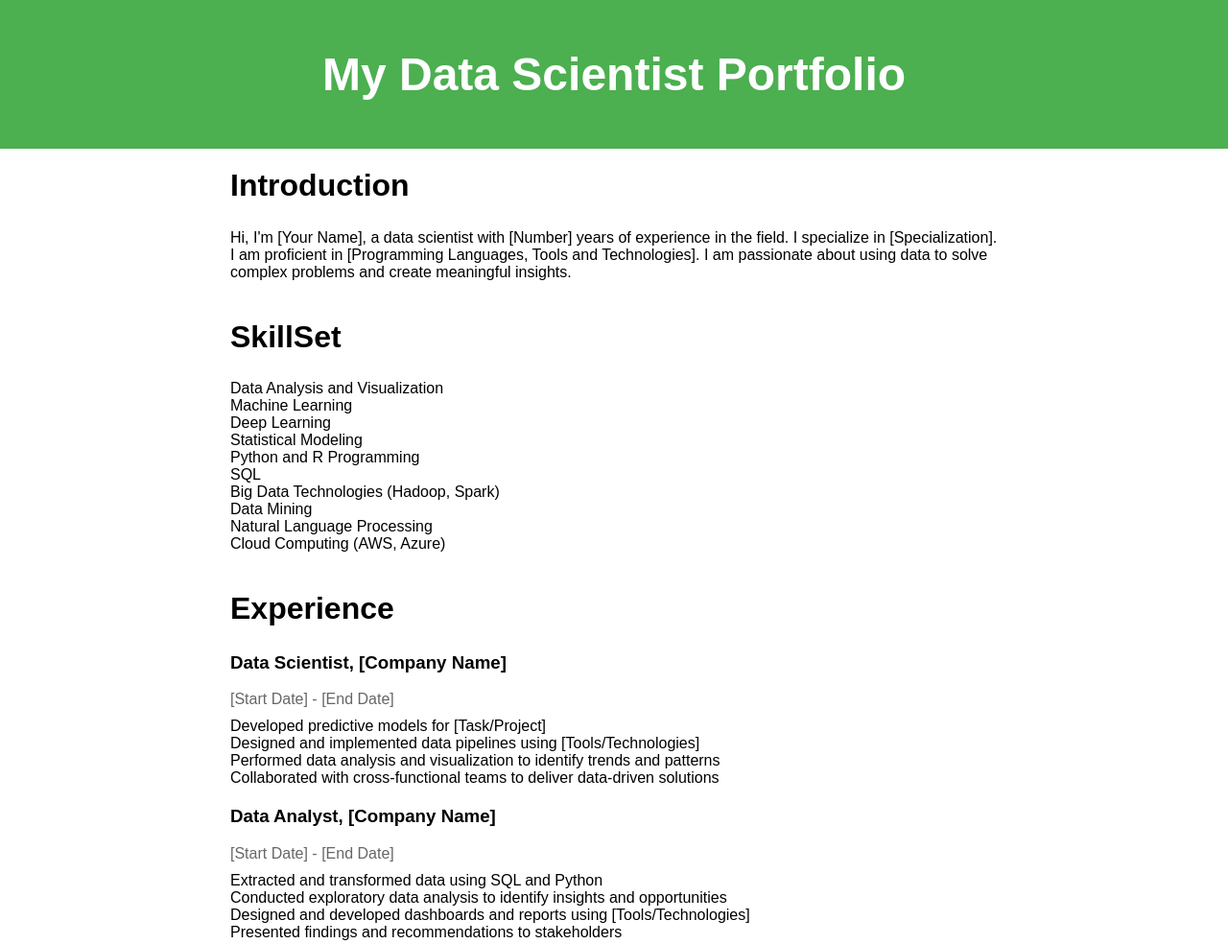
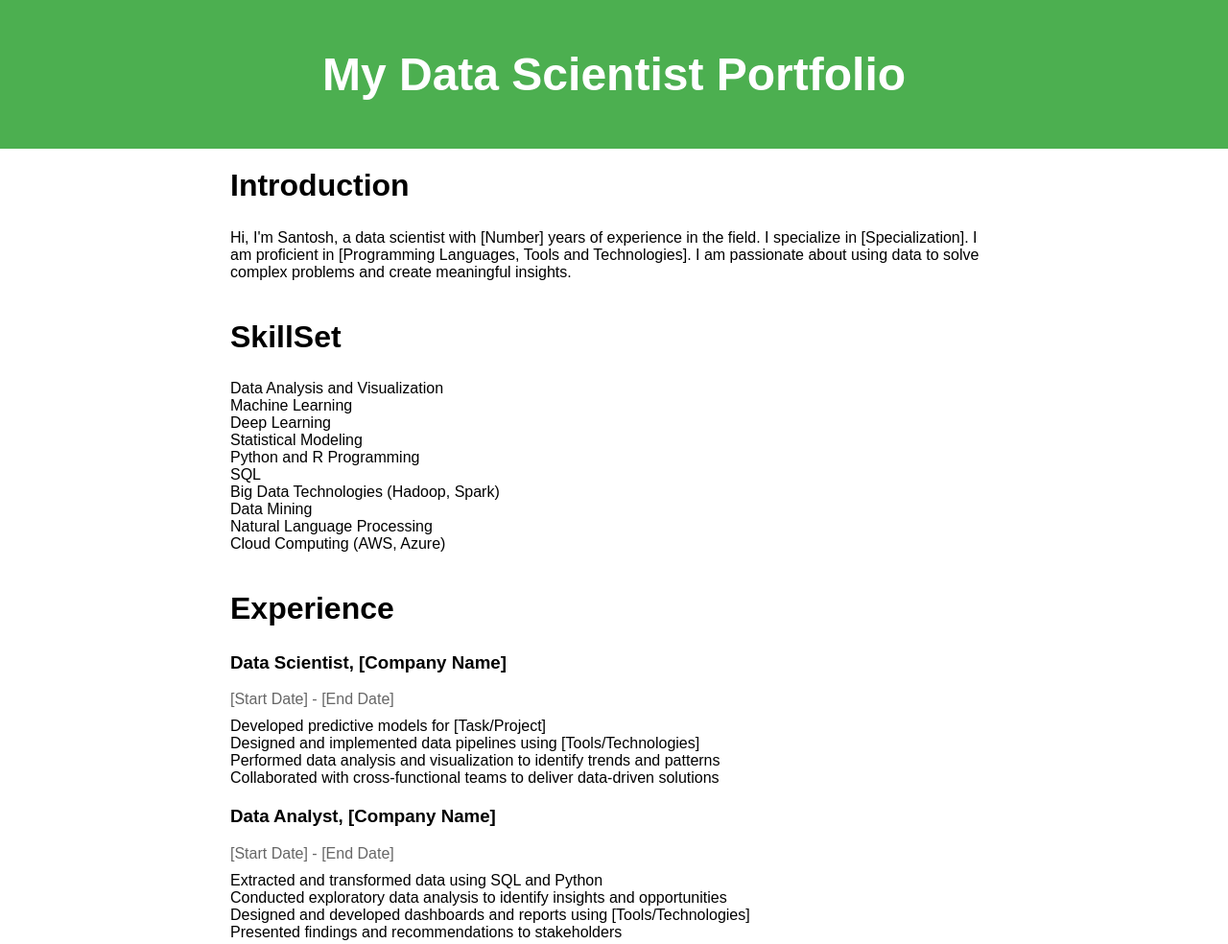
Before and after one commit to Rithigasri/Capstone-Guvi, a plain HTML site: page index.html in a window 1280 px wide. Shown: the top 984 px of the page at 96% size. Drawn offline with Linux system fonts and the light colour scheme.

Commit message:
Update index.html

```diff
--- a/index.html
+++ b/index.html
@@ -15,7 +15,7 @@
 
 		<section id="intro">
 			<h2>Introduction</h2>
-			<p>Hi, I'm [Your Name], a data scientist with [Number] years of experience in the field. I specialize in [Specialization]. I am proficient in [Programming Languages, Tools and Technologies]. I am passionate about using data to solve complex problems and create meaningful insights.</p>
+			<p>Hi, I'm Santosh, a data scientist with [Number] years of experience in the field. I specialize in [Specialization]. I am proficient in [Programming Languages, Tools and Technologies]. I am passionate about using data to solve complex problems and create meaningful insights.</p>
 		</section>
 
 		<section id="skills">
```
